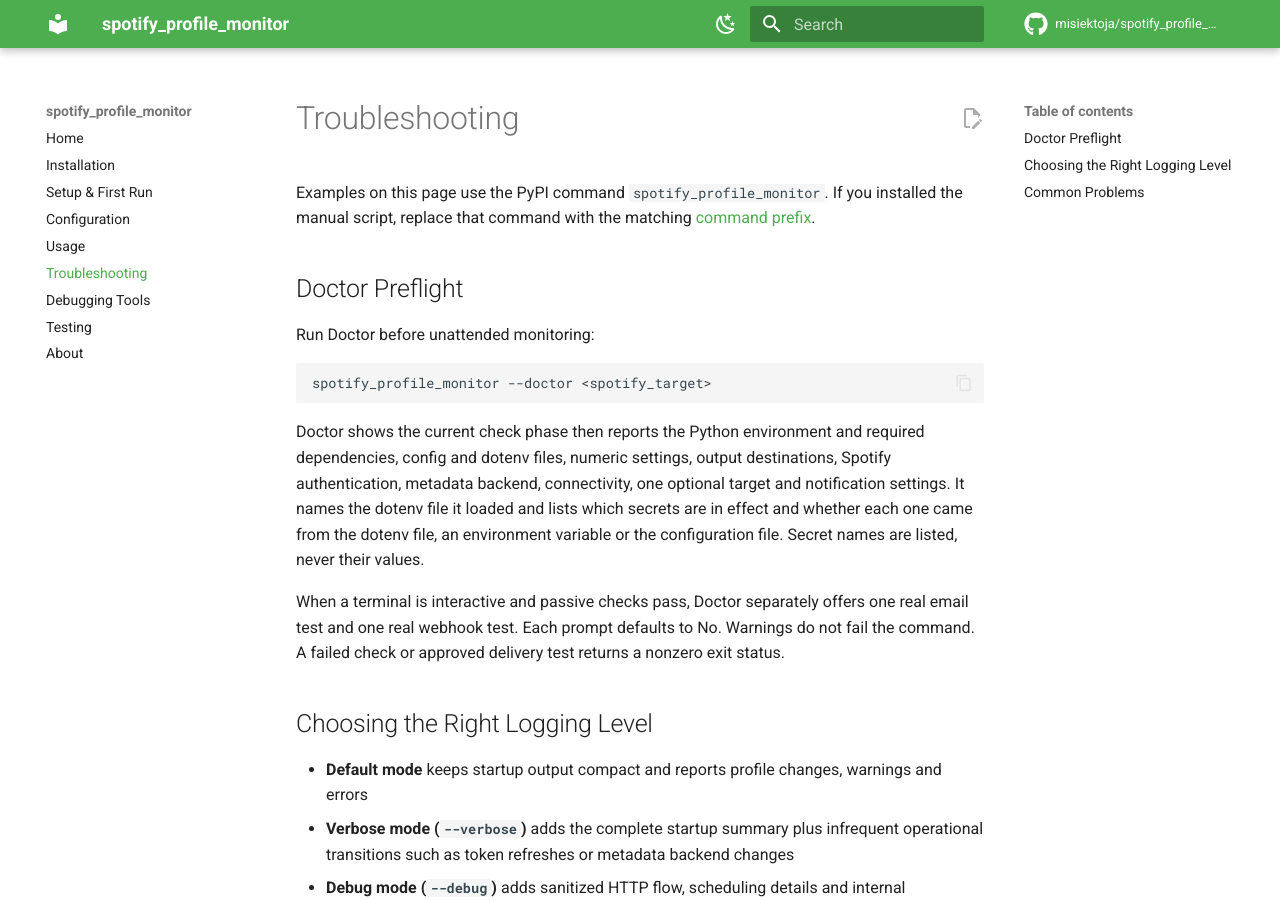
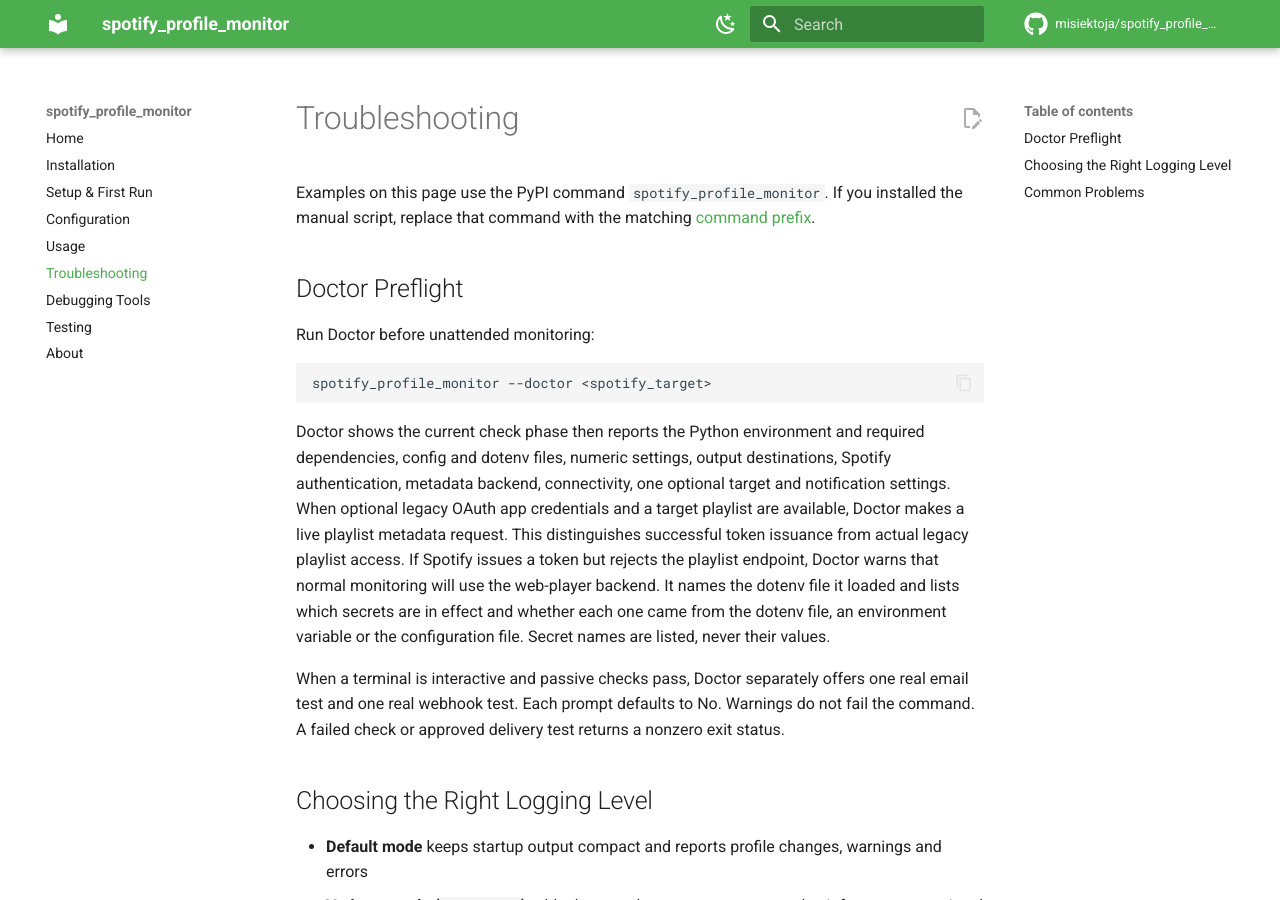
Before and after one commit to misiektoja/spotify_profile_monitor, an MkDocs documentation site: the page built from docs/troubleshooting.md, in a window 1280 px wide and 900 px high. Built offline with MkDocs 1.6.1 and Material for MkDocs 9.7.7, drawn with Linux system fonts in a browser that asks for light colours; comment, search, counter and statistics services are not loaded.

Commit message:
docs(troubleshooting): explain live metadata checks

````diff
--- a/docs/troubleshooting.md
+++ b/docs/troubleshooting.md
@@ -11,7 +11,7 @@
 spotify_profile_monitor --doctor <spotify_target>
 ```
 
-Doctor shows the current check phase then reports the Python environment and required dependencies, config and dotenv files, numeric settings, output destinations, Spotify authentication, metadata backend, connectivity, one optional target and notification settings. It names the dotenv file it loaded and lists which secrets are in effect and whether each one came from the dotenv file, an environment variable or the configuration file. Secret names are listed, never their values.
+Doctor shows the current check phase then reports the Python environment and required dependencies, config and dotenv files, numeric settings, output destinations, Spotify authentication, metadata backend, connectivity, one optional target and notification settings. When optional legacy OAuth app credentials and a target playlist are available, Doctor makes a live playlist metadata request. This distinguishes successful token issuance from actual legacy playlist access. If Spotify issues a token but rejects the playlist endpoint, Doctor warns that normal monitoring will use the web-player backend. It names the dotenv file it loaded and lists which secrets are in effect and whether each one came from the dotenv file, an environment variable or the configuration file. Secret names are listed, never their values.
 
 When a terminal is interactive and passive checks pass, Doctor separately offers one real email test and one real webhook test. Each prompt defaults to No. Warnings do not fail the command. A failed check or approved delivery test returns a nonzero exit status.
 
````
